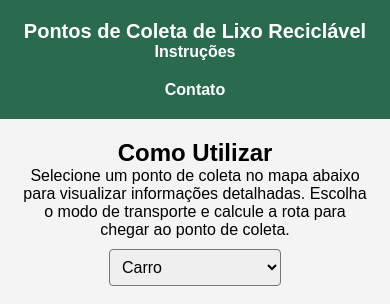
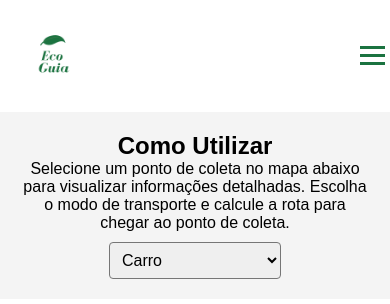
Before and after one commit to Rafael-oops/eco_guia, a Django app: page /mapa/ in a window 390 px wide. Shown: the top 304 px of the page. Run offline with Django 4.2, Linux system fonts and the light colour scheme; data that the repository does not hold is empty; some libraries are stand-ins or nearby versions.

Commit message:
new-model-ia

```diff
--- a/app_eco_guia/static/css/mapa.css
+++ b/app_eco_guia/static/css/mapa.css
@@ -1,3 +1,107 @@
+/* Menu de cabeçalho */
+.menu-header {
+  display: flex;
+  justify-content: space-around;
+  align-items: center;
+  font-family: "Poppins", sans-serif;
+  width: 100%; /* Exibe o menu de forma centralizada */
+}
+
+/* Links de navegação */
+.nav-links {
+  display: flex;
+  justify-content: center; /* Centraliza os links */
+}
+
+.nav-links .item-link {
+  color: #1b7340; /* Cor do texto dos links */
+  text-decoration: none;
+  letter-spacing: 3px;
+  font-weight: bold;
+  font-size: 14px;
+}
+
+/* Ícones e outros itens do cabeçalho */
+.icones {
+  list-style: none;
+  margin: 0 10px;
+  display: flex;
+  align-items: center;
+  text-align: center;
+  padding-top: 10px; /* Alinha os ícones no centro */
+}
+
+.icon-menu { width: 20px; } /* Define o tamanho dos ícones */
+.bandeira { width: 20%; } /* Define o tamanho da bandeira */
+.logo {
+  color: white;
+  text-transform: uppercase;
+  letter-spacing: 5px;
+  font-size: 20px;
+}
+.img-logo { width: 30%; } /* Tamanho da imagem do logotipo */
+
+/* Ícone de menu "burger" */
+.burger {
+  display: none; /* Inicialmente oculto */
+  cursor: pointer;
+}
+
+.burger .linha1, .linha2, .linha3 {
+  width: 25px;
+  height: 3px;
+  background-color: #1b7340;
+  margin: 5px;
+  transition: all 0.3s ease; /* Transição suave ao abrir o menu */
+}
+
+/* Responsividade para telas menores */
+@media screen and (max-width: 1024px) {
+  .nav-links { width: 60%; } /* Ajusta a largura dos links de navegação */
+}
+
+@media screen and (max-width: 768px) {
+  .body-home { overflow-x: hidden; } /* Evita rolagem horizontal */
+  .nav-links {
+    position: fixed;
+    right: 0px;
+    height: 92vh;
+    top: 5vh;
+    background-color: #ffffff;
+    display: flex;
+    flex-direction: column;
+    align-items: center;
+    width: 50%;
+    height: 100%;
+    transform: translateX(100%);
+    transition: transform 0.3s ease-in; /* Transição suave ao abrir */
+    border-radius: 10px;
+  }
+
+  .nav-links .icones {
+    /*opacity: 0;*/
+    margin: 20px 0;
+    justify-content: space-between; /* Organiza os ícones */
+  }
+
+  .burger { display: block; } /* Exibe o menu burger */
+}
+
+.nav-active { transform: translateX(0%); } /* Ativa o menu lateral */
+
+/* Animação de fade dos links */
+@keyframes navLinkFade {
+  from { opacity: 0; transform: translateX(50px); }
+  to { opacity: 1; transform: translateX(0px); }
+}
+
+/* Transformação do ícone burger ao abrir o menu */
+.toggle .linha1 { transform: rotate(-45deg) translate(-5px, 6px); }
+.toggle .linha2 { opacity: 0; }
+.toggle .linha3 { transform: rotate(45deg) translate(-5px, -6px); }
+
+
+/* ------------------------------------------ */
 /* Reset */
 * {
   margin: 0;
@@ -6,40 +110,8 @@
   font-family: Arial, sans-serif;
 }
 
-/* Cabeçalho */
-header {
-  background-color: #2a6a4f;
-  color: #ffffff;
-  padding: 20px 0;
-}
 
-.container {
-  width: 90%;
-  margin: auto;
-  max-width: 1200px;
-}
 
-.site-title {
-  font-size: 24px;
-  text-align: center;
-}
-
-.navbar ul {
-  display: flex;
-  justify-content: center;
-  gap: 20px;
-  list-style: none;
-}
-
-.navbar ul li a {
-  color: #ffffff;
-  text-decoration: none;
-  font-weight: bold;
-}
-
-.navbar ul li a:hover {
-  text-decoration: underline;
-}
 
 /* Instruções */
 .section-instructions {
--- a/app_eco_guia/templates/mapa.html
+++ b/app_eco_guia/templates/mapa.html
@@ -3,6 +3,7 @@
   <head>
     <meta charset="UTF-8" />
     <meta name="viewport" content="width=device-width, initial-scale=1.0" />
+
     {% load static %}
     <title>Pontos de Coleta de Lixo Reciclável</title>
 
@@ -38,15 +39,36 @@
   <body>
     <!-- Cabeçalho e Navegação -->
     <header>
-      <div class="container">
-        <h1 class="site-title">Pontos de Coleta de Lixo Reciclável</h1>
-        <nav class="navbar">
-          <ul>
-            <li><a href="#instrucoes">Instruções</a></li>
-            <li><a href="#footer">Contato</a></li>
-          </ul>
-        </nav>
-      </div>
+      <nav class="menu-header nav">
+        <div class="logo">
+          <img
+            class="img-logo"
+            src="{% static 'img/logotipo.png' %}"
+            alt="logo_EcoGuia"
+          />
+        </div>
+
+        <ul class="nav-links">
+          <li class="icones"><a class="item-link" href="{% url 'home'%}">Home</a></li>
+          <li class="icones">
+            {% if conta %}
+                <a class="item-link" href="{% url 'fale_conosco' conta.id %}">Fale Conosco</a>
+            {% else %}
+                <a class="item-link" href="#">Fale Conosco</a> <!-- Link inativo ou alternativo -->
+            {% endif %}
+          </li>
+          <li class="icones"><a class="item-link" href="#">Configurações</a></li>
+          <li class="icones"><a class='item-link' href="#instrucoes">Instruções</a></li>
+          <li class="icones"><a class='item-link' href="#footer">Contato</a></li>
+        </ul>
+
+        <!-- Menu hambuguer -->
+        <div class="burger">
+          <div class="linha1"></div>
+          <div class="linha2"></div>
+          <div class="linha3"></div>
+        </div>
+      </nav>
     </header>
 
     <main>
@@ -118,5 +140,6 @@
     <script id="pontos_data" type="application/json">
       {{ pontos|safe }}
     </script>
+    <script src="{% static 'js/home.js' %}"></script>
   </body>
 </html>
--- a/app_eco_guia/views.py
+++ b/app_eco_guia/views.py
@@ -14,7 +14,6 @@ from PIL import Image
 from tensorflow.lite.python.interpreter import Interpreter
 
 # Create your views here.
-
 
 def home(request):
     return render(request, 'index.html')
@@ -82,7 +81,7 @@ def verificar_login(request):
 
 def fale_conosco(request, id):
     usuario = USUARIO.objects.get(id=id)
-    return render(request, 'reclame.html', {'user': usuario})
+    return render(request, 'reclame.html',{'user': usuario})
 
 def salvar_reclamacao(request,id):
     id_user = USUARIO.objects.get(id=id)
@@ -90,7 +89,7 @@ def salvar_reclamacao(request,id):
     remail = request.POST.get("email")
     mensagem = request.POST.get("mensagem")
     RECLAMACOE.objects.create(id_usuario = id_user, rnome = rnome, remail = remail, mensagem= mensagem)
-    return render(request, 'index.html', {'conta': id_user})
+    return render(request, 'index.html',{'conta': id_user})
 
 
 # IDEIAS DE RECICLAGEM -----------------------------------
@@ -298,4 +297,15 @@ def mapa_view(request):
     # Garantir que os dados estejam em formato JSON com aspas duplas
     pontos_json = json.dumps(pontos_data)
 
-    return render(request, "mapa.html", {"pontos": pontos_json})
+    # Integração das funções fale_conosco e salvar_reclamacao
+    id = request.GET.get("id")  # Obtém o ID do usuário da query string, se disponível
+    if id:
+        usuario = get_object_or_404(USUARIO, id=id)
+        if request.method == "POST":
+            # Chama a função salvar_reclamacao se for uma requisição POST
+            salvar_reclamacao(request, id)
+        else:
+            # Chama a função fale_conosco se for uma requisição GET
+            fale_conosco(request, id)
+
+    return render(request, "mapa.html", {"pontos": pontos_json},)
```
Also changed, not shown: app_eco_guia/templates/index.html (+8 -2 lines), 1 other file.
